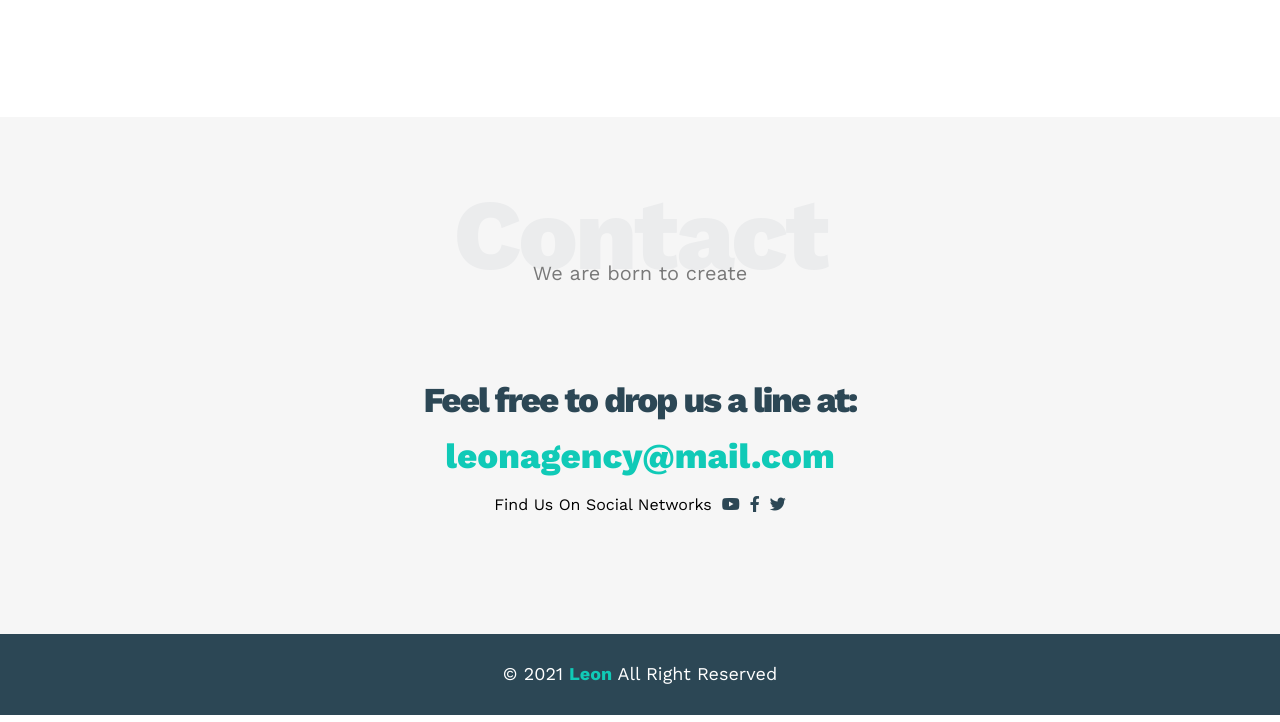
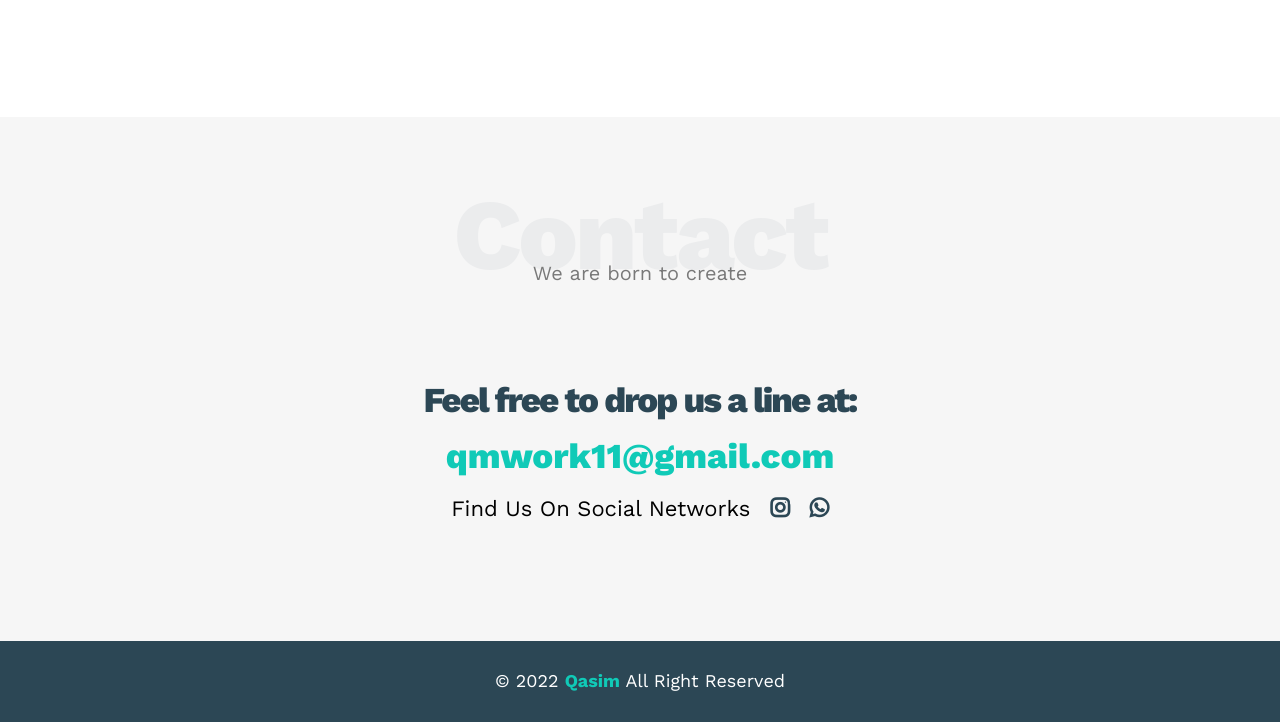
Before and after one commit to Qasim-11/Template-one, a plain HTML site: page index.html in a window 1280 px wide. Shown: the part 3294-4016 px from the top of the page. Drawn offline with nearby package versions, Linux system fonts and the light colour scheme.

Commit message:
الحمدلله

```diff
--- a/CSS/WebT.css
+++ b/CSS/WebT.css
@@ -420,17 +420,23 @@ body {
   display: flex;
   justify-content: center;
   margin-top: 20px;
-  font-size: 16px;
+  font-size: 22px;
 }
-.contact .info .social i {
-  margin-left: 10px;
+.contact .info .social a i {
   color: var(--secondary-color);
+  font-weight: bold;
+}
+
+.contact .info .social a{
+
+  margin-left: 20px;
 }
 @media (max-width: 767px) {
   .contact .info .label,
   .contact .info .link {
     font-size: 25px;
   }
+
 }
 /* End Contact */
 /* Start Footer */
--- a/index.html
+++ b/index.html
@@ -197,19 +197,19 @@
         <p>We are born to create</p>
         <div class="info">
           <p class="label">Feel free to drop us a line at:</p>
-          <a href="mailto:leonagency@mail.com?subject=Contact" class="link">leonagency@mail.com</a>
+          <a href="mailto:qmwork11@gmail.com?subject=Contact" class="link">qmwork11@gmail.com</a>
           <div class="social">
             Find Us On Social Networks
-            <a href="#"><i class="fab fa-youtube"></i></a>
-            <i class="fab fa-facebook-f"></i>
-            <i class="fab fa-twitter"></i>
+
+            <a href="https://instagram.com/qm.web?igshid=OGQ2MjdiOTE="><i class="fab fa-instagram"></i></a>
+            <a href="https:/wa.me/966540764436"><i class="fab fa-whatsapp"></i></a>
           </div>
         </div>
       </div>
     </div>
     <!-- End Contact -->
     <!-- Start Footer -->
-    <div class="footer">&copy; 2021 <span>Leon</span> All Right Reserved</div>
+    <div class="footer">&copy; 2022 <span>Qasim</span> All Right Reserved</div>
     <!-- End Footer -->
   </body>
 </html>
```
